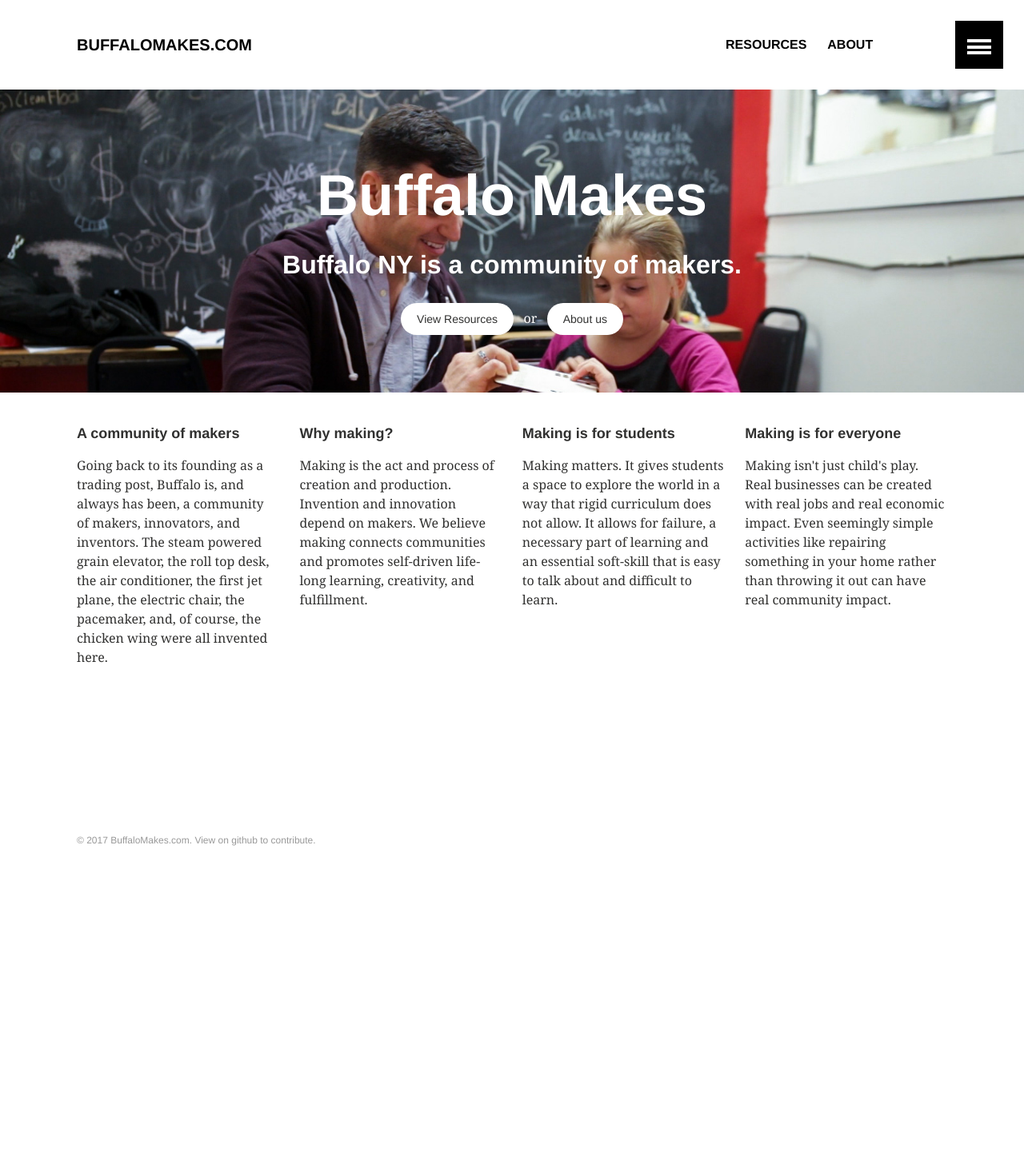
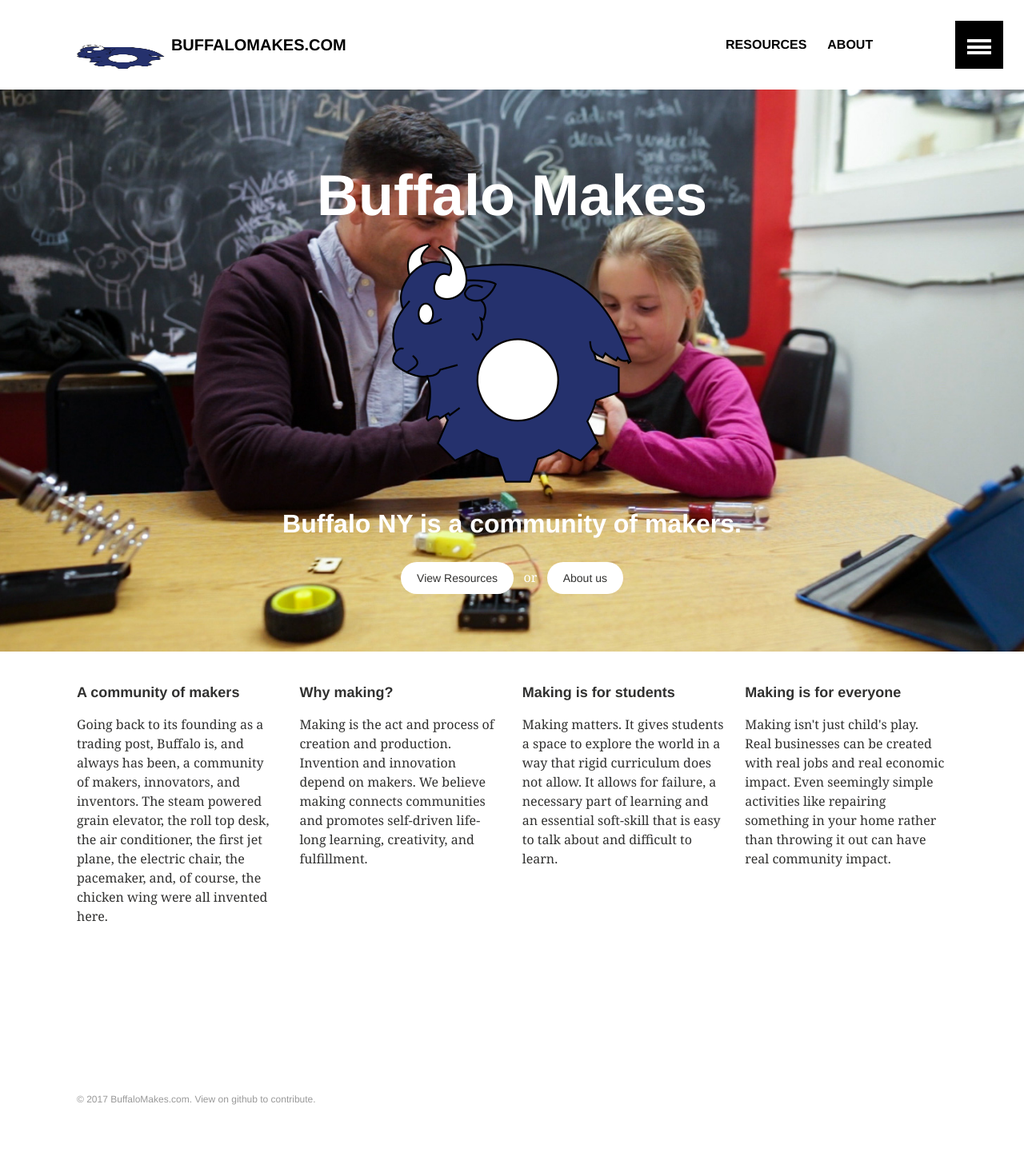
Before and after one commit to davidbrenner/buffalomakes.com, a Jekyll site: the page built from index.md, in a window 1280 px wide. Shown: the whole page at 80% size. Built offline with Jekyll 4.4.1, drawn with Linux system fonts in a browser that asks for light colours; before the commit the page ends 1137 px from its top, so only the background shows below that.

Commit message:
Add logo

```diff
--- a/_includes/header.html
+++ b/_includes/header.html
@@ -1,6 +1,6 @@
 <header id="masthead">
   <div class="inner-wrap">
-    <a href="{{ site.url }}/" class="site-title">{{ site.title }}</a>
+      <a href="{{ site.url }}/" class="site-title"><img src="{{ site.url }}/images/logo-100x100.png" alt="teaser" class="site-title"> <span>{{ site.title }}</span></a>
     <nav role="navigation" class="menu top-menu">
         {% include navigation.html %}
     </nav>
--- a/_layouts/home.html
+++ b/_layouts/home.html
@@ -37,6 +37,7 @@
     <div class="page-lead" style="background-image:url({{ site.url }}/images/{{ page.image.feature }})">
       <div class="wrap page-lead-content">
         <h1>Buffalo Makes</h1>
+        <img src="{{ site.url }}/images/logo-300x300.png">
         <h2>Buffalo NY is a community of makers.</h2>
         <a href="{{ site.url }}/resources/" class="btn-inverse">View Resources</a> &nbsp; or &nbsp; <a href="{{ site.url }}/about/" class="btn-inverse">About us</a>
       </div><!-- /.page-lead-content -->
```
Also changed, not shown: images/logo-100x100.png (added), images/logo-300x300.png (added).
